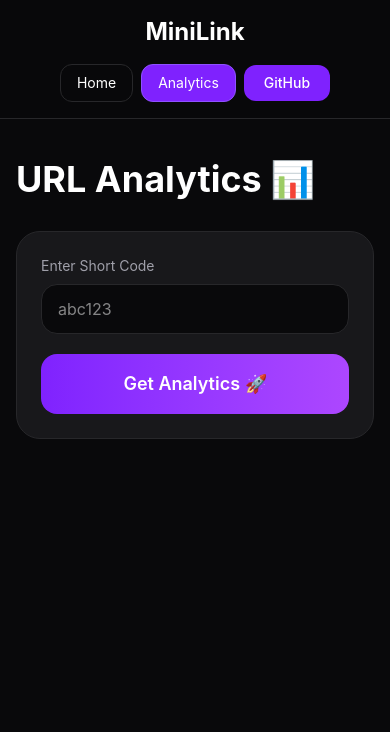
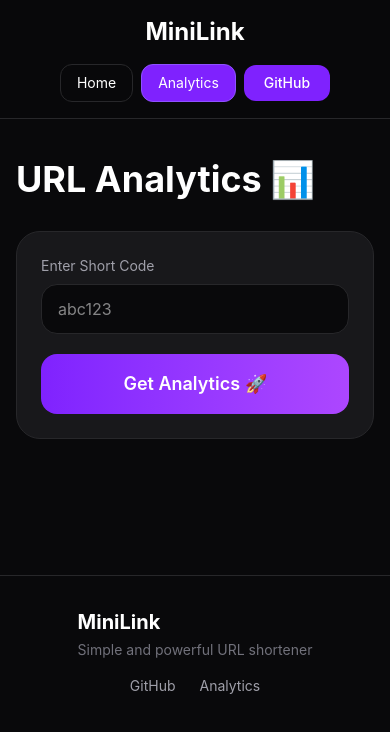
Before and after one commit to helloabdulmajid/minilink-web, a React (Vite) app: page /analytics in a window 390 px wide. Shown: the top 732 px of the page. Built offline with nearby package versions, Linux system fonts and the light colour scheme.

Commit message:
feat: add responsive footer section

```diff
--- /dev/null
+++ b/src/components/Footer.jsx
@@ -0,0 +1,74 @@
+function Footer() {
+  return (
+
+    <footer
+      className="
+        border-t
+        border-zinc-800
+        mt-24
+      "
+    >
+
+      <div
+        className="
+          max-w-6xl
+          mx-auto
+          px-4
+          py-8
+          flex
+          flex-col
+          md:flex-row
+          items-center
+          justify-between
+          gap-4
+        "
+      >
+
+        <div>
+
+          <h2 className="text-xl font-bold text-white">
+            MiniLink
+          </h2>
+
+          <p className="text-zinc-500 text-sm mt-1">
+            Simple and powerful URL shortener
+          </p>
+
+        </div>
+
+        <div
+          className="
+            flex
+            items-center
+            gap-6
+            text-sm
+            text-zinc-400
+          "
+        >
+
+          <a
+            href="https://github.com/helloabdulmajid/minilink-web"
+            target="_blank"
+            rel="noreferrer"
+            className="hover:text-violet-400 transition"
+          >
+            GitHub
+          </a>
+
+          <a
+            href="/analytics"
+            className="hover:text-violet-400 transition"
+          >
+            Analytics
+          </a>
+
+        </div>
+
+      </div>
+
+    </footer>
+
+  )
+}
+
+export default Footer
--- a/src/pages/AnalyticsPage.jsx
+++ b/src/pages/AnalyticsPage.jsx
@@ -1,6 +1,7 @@
 import { useState } from "react"
 import toast from "react-hot-toast"
 import Navbar from "../components/Navbar"
+import Footer from "../components/Footer"
 import { getUrlAnalytics }
 from "../api/shortUrlApi"
 
@@ -277,7 +278,7 @@ function AnalyticsPage() {
 }
 
       </div>
-
+<Footer />
     </div>
   )
 }
--- a/src/pages/HomePage.jsx
+++ b/src/pages/HomePage.jsx
@@ -1,5 +1,6 @@
 import Navbar from "../components/Navbar"
 import UrlForm from "../components/UrlForm"
+import Footer from "../components/Footer"
 
 function HomePage() {
   return (
@@ -84,6 +85,7 @@ function HomePage() {
         </div>
 
       </section>
+      <Footer />
 
     </div>
   )
```
